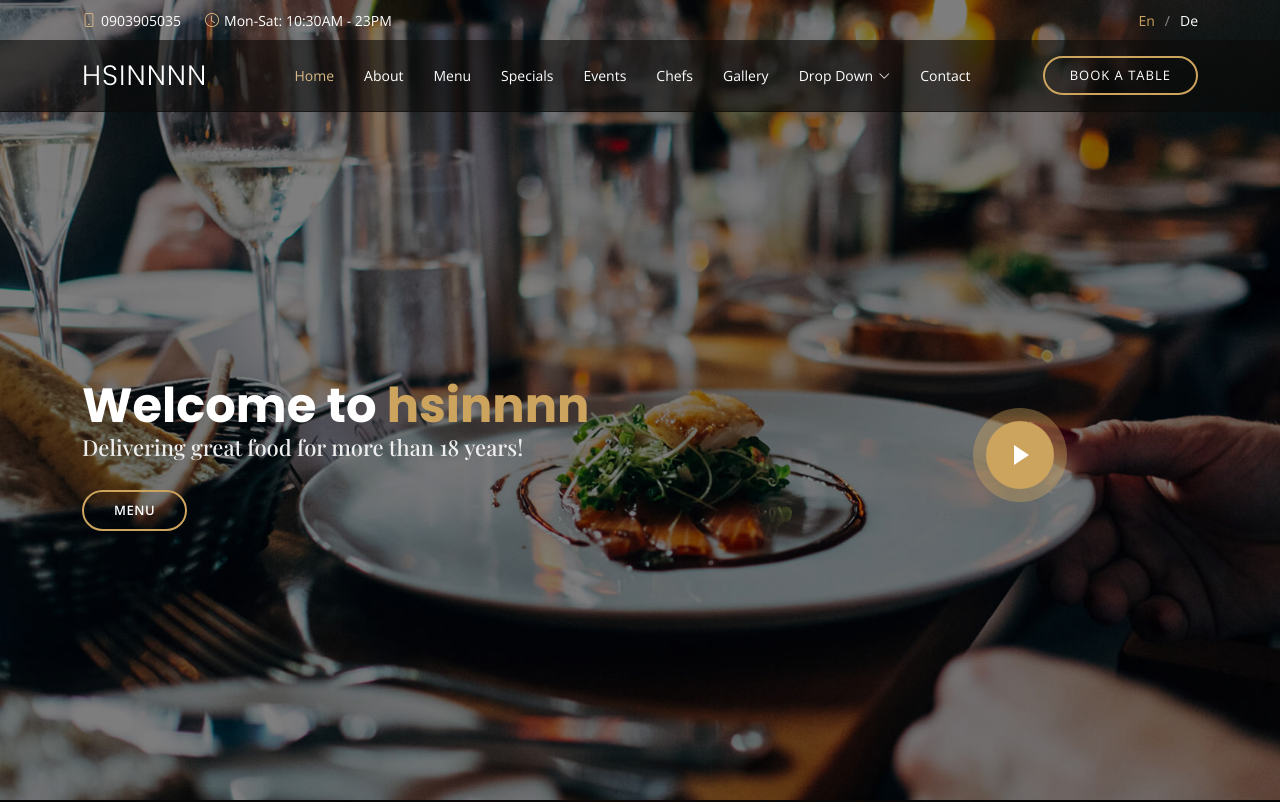
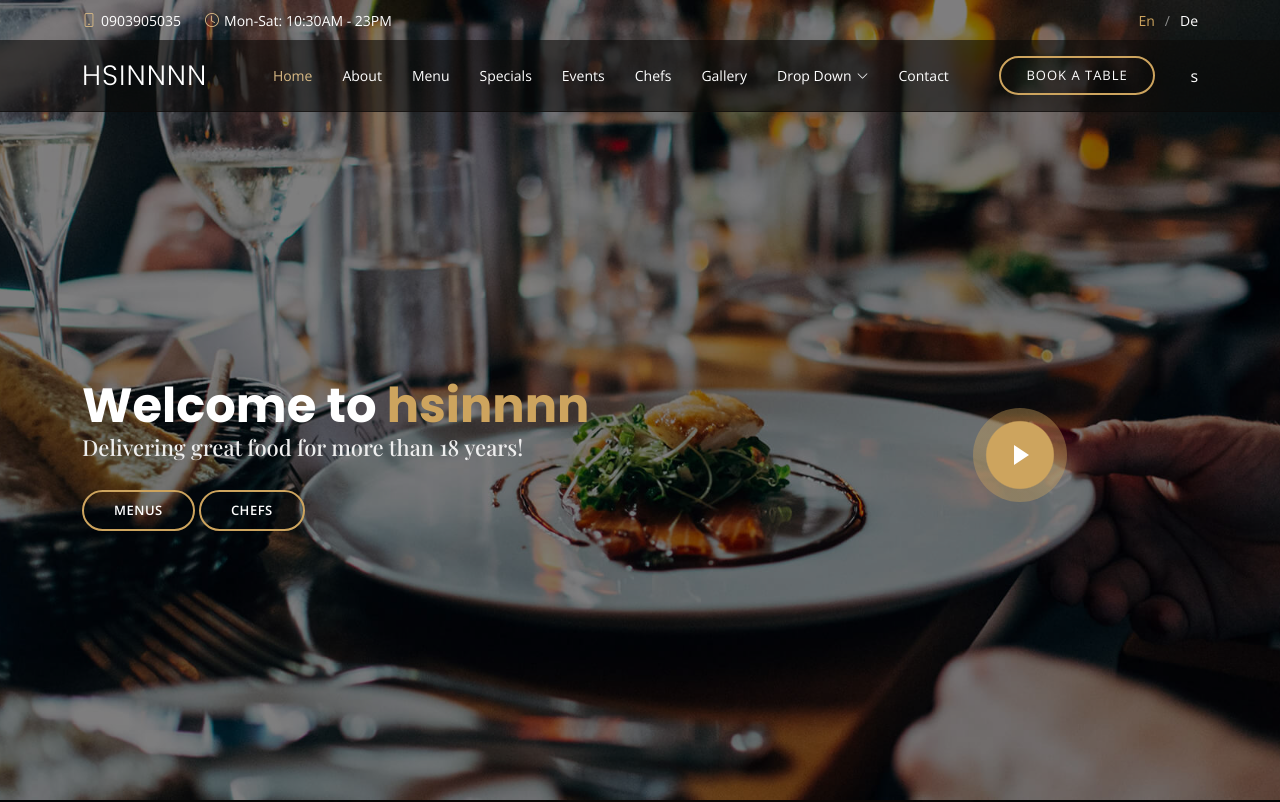
Before and after one commit to hsinnnnnnn/hsinnnnnnn.github.io, a plain HTML site: page index.html in a window 1280 px wide. Shown: the top 802 px of the page. Drawn offline with nearby package versions, Linux system fonts and the light colour scheme; a web font is replaced by a local one.

Commit message:
Add files via upload

```diff
--- a/index.html
+++ b/index.html
@@ -95,7 +95,7 @@
         </ul>
         <i class="bi bi-list mobile-nav-toggle"></i>
       </nav><!-- .navbar -->
-      <a href="#book-a-table" class="book-a-table-btn scrollto d-none d-lg-flex">Book a table</a>
+      <a href="#book-a-table" class="book-a-table-btn scrollto d-none d-lg-flex">Book a table</a>s
 
     </div>
   </header><!-- End Header -->
@@ -109,7 +109,8 @@
           <h2>Delivering great food for more than 18 years!</h2>
 
           <div class="btns">
-            <a href="#menu" class="btn-menu animated fadeInUp scrollto">Menu</a>
+            <a href="#menu" class="btn-menu animated fadeInUp scrollto">Menus</a>
+            <a href="#Chefs" class="btn-menu animated fadeInUp scrollto">Chefs</a>
           </div>
         </div>
         <div class="col-lg-4 d-flex align-items-center justify-content-center position-relative" data-aos="zoom-in" data-aos-delay="200">
```
